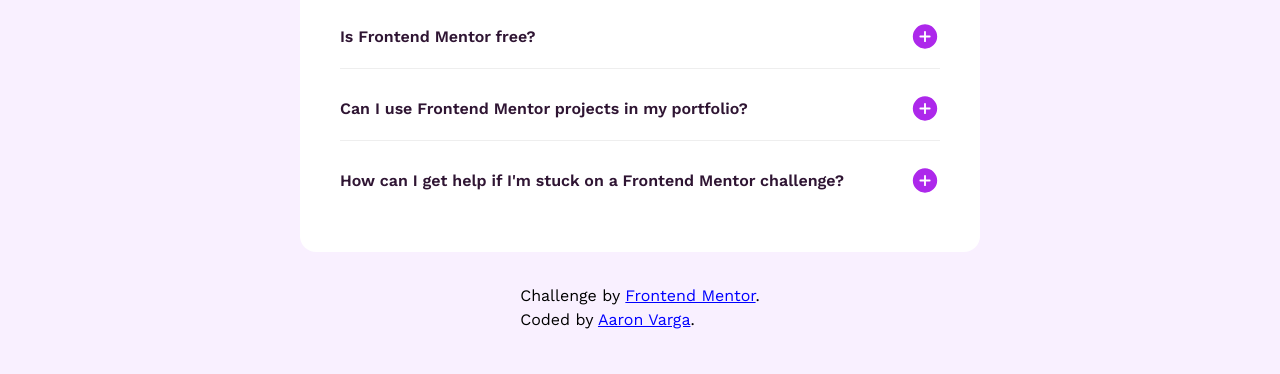
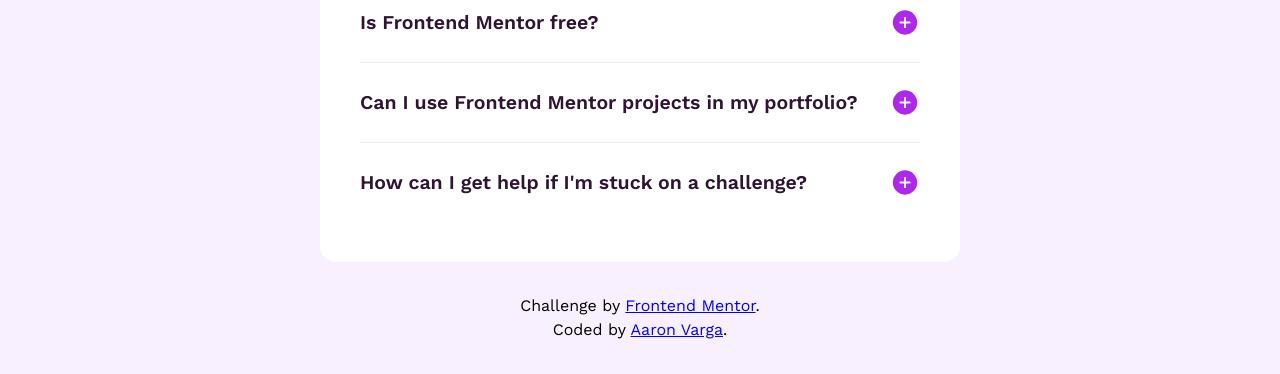
Before and after one commit to avinno/faq-accordion-main, a website: page index.html in a window 1280 px wide. Shown: the part 484-858 px from the top of the page. Before the commit the page ends 816 px from the top, so only its background shows below. Drawn offline with Linux system fonts and the light colour scheme.

Commit message:
html/css updates

```diff
--- a/assets/css/style.css
+++ b/assets/css/style.css
@@ -39,7 +39,7 @@
 h1 {
 	display: flex;
 	align-items: center;
-	font-size: 3rem;
+	font-size: 3.75rem;
 	font-weight: var(--font-bold);
 	color: var(--dark-purple);
 }
@@ -58,14 +58,14 @@
 
 main {
 	width: 100%;
-    max-width: calc(600px + 5rem);
+    max-width: calc(600px + 2.5rem);
     padding: 2.5rem;
     display: flex;
     flex-direction: column;
     gap: 2rem;
     background-color: var(--white);
     border-radius: 1rem;
-    margin: 19rem 0 0 0;
+    margin: 16.75rem 0 0 0;
     align-items: flex-start;
     justify-content: flex-start;
 }
@@ -121,9 +121,11 @@
 	align-items: center;
 	justify-content: space-between;
 	border-bottom: 1px solid #eee;
-    padding-bottom: 1rem;
+    padding-bottom: 1.5rem;
 	color: var(--dark-purple);
     gap: 1rem;
+	line-height: 1.5rem;
+	font-size: 1.22rem;
 }
 
 summary svg {
@@ -133,26 +135,20 @@
 
 details:nth-of-type(4) summary {
 	border-bottom: 0;
+}
 
 details div {
-	padding: 1rem 0;
+	padding-bottom: 1rem;
 }
 
 summary div {
 	padding: 1rem 0;
 }
 
-footer p {
-	text-align: center;
+footer {
+	display: flex;
+	flex-direction: column;
+	justify-content: center;
+	align-items: center;
+	padding-bottom: 2rem;
 }
-
-.bg-pattern-desktop {
-	background-image: url("../images/background-pattern-desktop.svg");
-	background-position-y: top;
-	background-position-x: center;
-	background-repeat: no-repeat;
-}
-
-.bg-pattern-mobile {
-	display: none;
-}
--- a/index.html
+++ b/index.html
@@ -8,7 +8,7 @@
   <meta name="description" content="FAQ accordion by Aaron Varga">
   <link rel="stylesheet" href="assets/css/style.css">
 </head>
-<body class="bg-pattern-desktop">
+<body>
   <main>
 	  <h1>
 	    <svg xmlns="http://www.w3.org/2000/svg" width="40" height="41" fill="none" viewBox="0 0 40 41"><path fill="#AD28EB" d="M37.5 20.5a2.467 2.467 0 0 1-1.64 2.344l-9.913 3.604-3.603 9.911a2.5 2.5 0 0 1-4.688 0l-3.604-9.922-9.911-3.593a2.5 2.5 0 0 1 0-4.688l9.921-3.604 3.594-9.911a2.5 2.5 0 0 1 4.688 0l3.604 9.921 9.911 3.594A2.467 2.467 0 0 1 37.5 20.5Z"/></svg>FAQs
@@ -37,7 +37,7 @@
 			</div>
 		  </details>
 		  <details>
-			<summary>How can I get help if I'm stuck on a Frontend Mentor challenge?<svg class="svg-icon-plus" xmlns="http://www.w3.org/2000/svg" width="30" height="31" fill="none" viewBox="0 0 30 31"><path fill="#AD28EB" d="M15 3.313A12.187 12.187 0 1 0 27.188 15.5 12.203 12.203 0 0 0 15 3.312Zm4.688 13.124h-3.75v3.75a.938.938 0 0 1-1.876 0v-3.75h-3.75a.938.938 0 0 1 0-1.875h3.75v-3.75a.938.938 0 0 1 1.876 0v3.75h3.75a.938.938 0 0 1 0 1.876Z"/></svg><svg class="svg-icon-minus" xmlns="http://www.w3.org/2000/svg" width="30" height="31" fill="none" viewBox="0 0 30 31"><path fill="#301534" d="M15 3.313A12.187 12.187 0 1 0 27.188 15.5 12.2 12.2 0 0 0 15 3.312Zm4.688 13.124h-9.375a.938.938 0 0 1 0-1.875h9.374a.938.938 0 0 1 0 1.876Z"/></svg></summary>
+			<summary>How can I get help if I'm stuck on a challenge?<svg class="svg-icon-plus" xmlns="http://www.w3.org/2000/svg" width="30" height="31" fill="none" viewBox="0 0 30 31"><path fill="#AD28EB" d="M15 3.313A12.187 12.187 0 1 0 27.188 15.5 12.203 12.203 0 0 0 15 3.312Zm4.688 13.124h-3.75v3.75a.938.938 0 0 1-1.876 0v-3.75h-3.75a.938.938 0 0 1 0-1.875h3.75v-3.75a.938.938 0 0 1 1.876 0v3.75h3.75a.938.938 0 0 1 0 1.876Z"/></svg><svg class="svg-icon-minus" xmlns="http://www.w3.org/2000/svg" width="30" height="31" fill="none" viewBox="0 0 30 31"><path fill="#301534" d="M15 3.313A12.187 12.187 0 1 0 27.188 15.5 12.2 12.2 0 0 0 15 3.312Zm4.688 13.124h-9.375a.938.938 0 0 1 0-1.875h9.374a.938.938 0 0 1 0 1.876Z"/></svg></summary>
 			<div class="info">
 			  <p>The best place to get help is inside Frontend Mentor's Discord community. There's a help
 		  channel where you can ask questions and seek support from other community members.</p>
```
